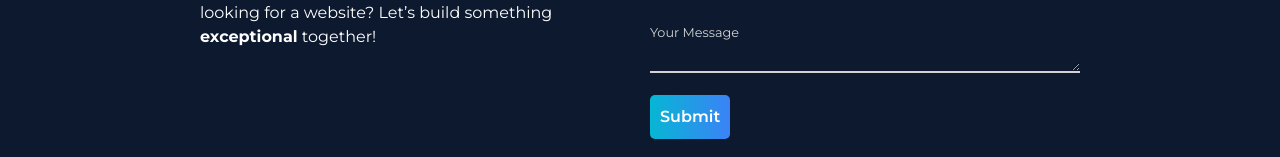
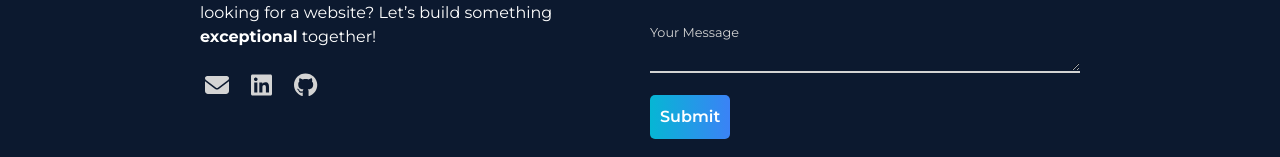
Before and after one commit to jolenechong/portfolio, a React (Create React App) app: page / in a window 1280 px wide. Shown: the part 2367-2524 px from the top of the page. Built offline with nearby package versions, Linux system fonts and the light colour scheme; no server answers.

Commit message:
added custom css scrollbar

```diff
--- a/src/components/footer/index.tsx
+++ b/src/components/footer/index.tsx
@@ -2,6 +2,9 @@ import styles from "./index.module.scss";
 //@ts-ignore
 import Logo from "../../assets/logo.png";
 import Button from "../button";
+import { FontAwesomeIcon } from "@fortawesome/react-fontawesome";
+import { faEnvelope } from "@fortawesome/free-solid-svg-icons";
+import { faGithub, faLinkedin } from "@fortawesome/free-brands-svg-icons";
 
 export default function Footer() {
   return (
@@ -20,32 +23,24 @@ export default function Footer() {
             <br></br>
 
             <div className={styles.socials}>
-              <a
-                className="fa fa-envelope fa-lg"
-                href="mailto:jolenechong7@gmail.com"
-                aria-label="Email"
-              >
-                {" "}
-              </a>
-
-              <a
-                className="fa fa-linkedin fa-lg"
-                href="https://www.linkedin.com/in/jolene-chong/"
+            <a
+                href='mailto:jolenechong7@gmail.com'
                 target="_blank"
-                rel="noreferrer"
-                aria-label="LinkedIn"
-              >
-                {" "}
-              </a>
-              <a
-                className="fa fa-github fa-lg"
-                href="https://github.com/jolenechong"
+                rel="noreferrer">
+                <FontAwesomeIcon icon={faEnvelope} className="pr-3 text-textPrimary hover:text-primary duration-200" size='xl'/>
+            </a>
+            <a
+                href='https://linkedin.com/in/jolene-chong'
                 target="_blank"
-                rel="noreferrer"
-                aria-label="Github"
-              >
-                {" "}
-              </a>
+                rel="noreferrer">
+                <FontAwesomeIcon icon={faLinkedin} className="pr-3 text-textPrimary hover:text-primary duration-200" size='xl'/>
+            </a>
+            <a
+                href='https://github.com/jolenechong'
+                target="_blank"
+                rel="noreferrer">
+                <FontAwesomeIcon icon={faGithub} className="pr-3 text-textPrimary hover:text-primary duration-200" size='xl'/>
+            </a>
             </div>
           </div>
           <div className={styles.column}>
--- a/src/components/nav/index.tsx
+++ b/src/components/nav/index.tsx
@@ -8,7 +8,7 @@ export default function Nav() {
         <>
         <nav className='fixed top-4 right-4 z-10'>
             <a
-                href='mailto:jolenechong7@gail.com'
+                href='mailto:jolenechong7@gmail.com'
                 target="_blank"
                 rel="noreferrer">
                 <FontAwesomeIcon icon={faEnvelope} className="pr-3 text-textPrimary hover:text-primary duration-200" size='xl'/>
--- a/src/index.scss
+++ b/src/index.scss
@@ -47,10 +47,31 @@
 }
 
 body{
-    margin: 0;
     font-family: 'Montserrat', sans-serif;
     -webkit-font-smoothing: antialiased;
     -moz-osx-font-smoothing: grayscale;
     background-color: var(--bg-color);
-    color: var(--txt-color)
+    color: var(--txt-color);
+    overflow: scroll;
+    overflow-x: hidden;
+    overflow-y: overlay;
 }
+
+/* scroll bar */
+::-webkit-scrollbar {
+  width: 10px;
+}
+
+::-webkit-scrollbar-thumb {
+  background: #80808029;
+  border-radius: 10px;
+}
+
+::-webkit-scrollbar-thumb:hover {
+  background: #555;
+}
+
+::selection {
+  background-color: black;
+  color: var(--accent-color);
+}
```
